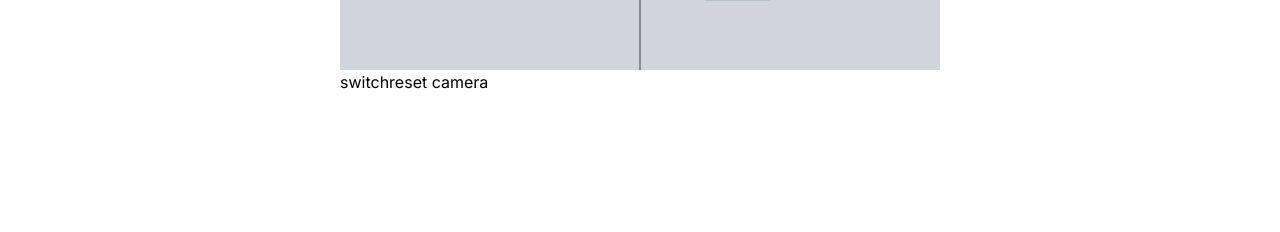
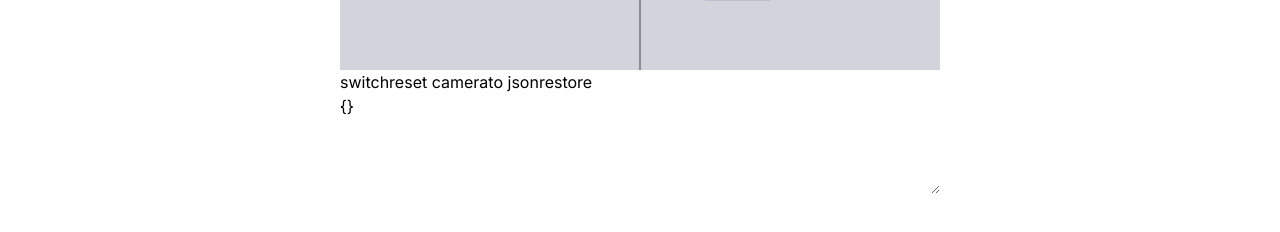
Before and after one commit to armedcivil/AITA_next, a Next.js app: page /company/editor in a window 1280 px wide. Shown: the part 394-626 px from the top of the page. Built offline with nearby package versions, Linux system fonts and the light colour scheme.

Commit message:
Scene の状態のsave/restoreを実装

```diff
--- a/src/app/company/editor/page.tsx
+++ b/src/app/company/editor/page.tsx
@@ -3,10 +3,12 @@
 import { useEffect, useState, useRef } from 'react';
 import Scene, { SceneMethod } from '@/app/ui/three/scene';
 import { Canvas, useThree } from '@/app/lib/three/three-fiber-exporter';
+import * as THREE from 'three';
 
 export default function Page() {
   const [isEditMode, setEditMode] = useState(true);
   const sceneRef = useRef<SceneMethod | null>(null);
+  const [json, setJson] = useState<object>({});
 
   return (
     <div>
@@ -28,6 +30,21 @@ export default function Page() {
           <button onClick={() => sceneRef.current!.reset()}>
             reset camera
           </button>
+          <button onClick={() => setJson(sceneRef.current!.toJSON())}>
+            to json
+          </button>
+          <button
+            onClick={() => sceneRef.current!.restore(json)}
+          >
+            restore
+          </button>
+          <textarea
+            className="h-[100px] w-[600px] whitespace-pre-wrap"
+            value={JSON.stringify(json, null, 2)}
+            onChange={(event) => {
+              setJson(JSON.parse(event.target.value));
+            }}
+          ></textarea>
         </div>
       </div>
     </div>
--- a/src/app/ui/three/scene.tsx
+++ b/src/app/ui/three/scene.tsx
@@ -16,13 +16,15 @@ import { Select, SelectMethod } from '@/app/ui/three/select';
 
 export interface SceneMethod {
   reset: () => void;
+  toJSON: () => object;
+  restore: (json: object) => void;
 }
 
 const Scene = ({ isEditMode }: { isEditMode: boolean }, ref: any) => {
   const scene = useThree((state) => state.scene);
   const renderer = useThree((state) => state.gl);
   const [initialized, setInitialized] = useState(false);
-  const allObject = useRef<THREE.Object3D[]>(
+  const [allObject, setAllObject] = useState<THREE.Object3D[]>(
     [
       [-1.5, 0.5, 0, '#ffaaaa'],
       [-1.5, 0.5, -1.5, '#ffbbaa'],
@@ -44,9 +46,28 @@ const Scene = ({ isEditMode }: { isEditMode: boolean }, ref: any) => {
   const selectedGroup = useRef<THREE.Group<THREE.Object3DEventMap>>(null);
   const selectRef = useRef<SelectMethod>(null);
 
+  const loader = new THREE.ObjectLoader();
+
   useImperativeHandle(ref, () => ({
+    // TODO: resetCamera に変更
     reset() {
       (scene as any).cameraControls.reset(true);
+    },
+    toJSON() {
+      attachObjectsToSelectGroup([]);
+      return { objects: selectRef.current?.toJSON() };
+    },
+    restore(json: object) {
+      selectRef.current?.clear();
+      selectedGroup.current?.clear();
+      let object3Ds: THREE.Object3D[] = [];
+      if ((json as any).objects) {
+        object3Ds = ((json as any).objects as THREE.Object3D[]).map((value) => {
+          return loader.parse(value);
+        });
+      }
+      setAllObject(object3Ds);
+      setInitialized(false);
     },
   }));
 
@@ -65,12 +86,12 @@ const Scene = ({ isEditMode }: { isEditMode: boolean }, ref: any) => {
 
   useEffect(() => {
     if (!initialized) {
-      allObject.current?.forEach((value: THREE.Object3D) => {
+      allObject.forEach((value: THREE.Object3D) => {
         selectRef.current?.add(value);
       });
       setInitialized(true);
     }
-  }, [initialized]);
+  }, [allObject, initialized]);
 
   const highlight = (mesh: THREE.Mesh) => {
     const setting = { transparent: true, opacity: 0.5, alphaTest: 0.5 };
@@ -126,8 +147,8 @@ const Scene = ({ isEditMode }: { isEditMode: boolean }, ref: any) => {
   };
 
   const attachObjectsToSelectGroup = (objectArray: THREE.Object3D[]) => {
-    allObject.current
-      ?.filter((object: THREE.Object3D) => objectArray.indexOf(object) === -1)
+    allObject
+      .filter((object: THREE.Object3D) => objectArray.indexOf(object) === -1)
       .forEach((object: THREE.Object3D) => {
         if (object.type === 'Mesh') {
           unhighlight(object as THREE.Mesh);
@@ -171,7 +192,7 @@ const Scene = ({ isEditMode }: { isEditMode: boolean }, ref: any) => {
           }
         }}
       >
-        <group name="1" ref={selectedGroup}></group>
+        <group ref={selectedGroup}></group>
       </Select>
 
       <TransformControls
--- a/src/app/ui/three/select.tsx
+++ b/src/app/ui/three/select.tsx
@@ -16,6 +16,8 @@ import { useThree } from '@react-three/fiber';
 export interface SelectMethod {
   add: (objects: THREE.Object3D) => void;
   attach: (object: THREE.Object3D) => void;
+  toJSON: () => object;
+  clear: () => void;
 }
 
 // Select コンポーネントの宣言
@@ -73,6 +75,18 @@ export const Select = forwardRef(function Select(
     attach(object: THREE.Object3D) {
       groupRef.current?.attach(object);
     },
+    toJSON() {
+      return groupRef.current?.children
+        .filter((child) => child.layers.isEnabled(2))
+        .map((child) => child.toJSON());
+    },
+    clear() {
+      groupRef.current?.children
+        .filter((child) => child.layers.isEnabled(2))
+        .concat()
+        .forEach((child) => child.removeFromParent());
+      dispatch({});
+    },
   }));
 
   // 選択状態になった Object3D を親に通知するコールバックを呼び出す useEffect
@@ -89,6 +103,7 @@ export const Select = forwardRef(function Select(
   // クリックされた時のコールバック
   // event.object で raycast に当たった Object3D が取得できる
   const handleClick = useCallback((event: any) => {
+    // TODO: クリック時に範囲選択のDOMが表示されている
     event.stopPropagation();
     dispatch({ object: event.object, shift: event.shiftKey });
   }, []);
```
